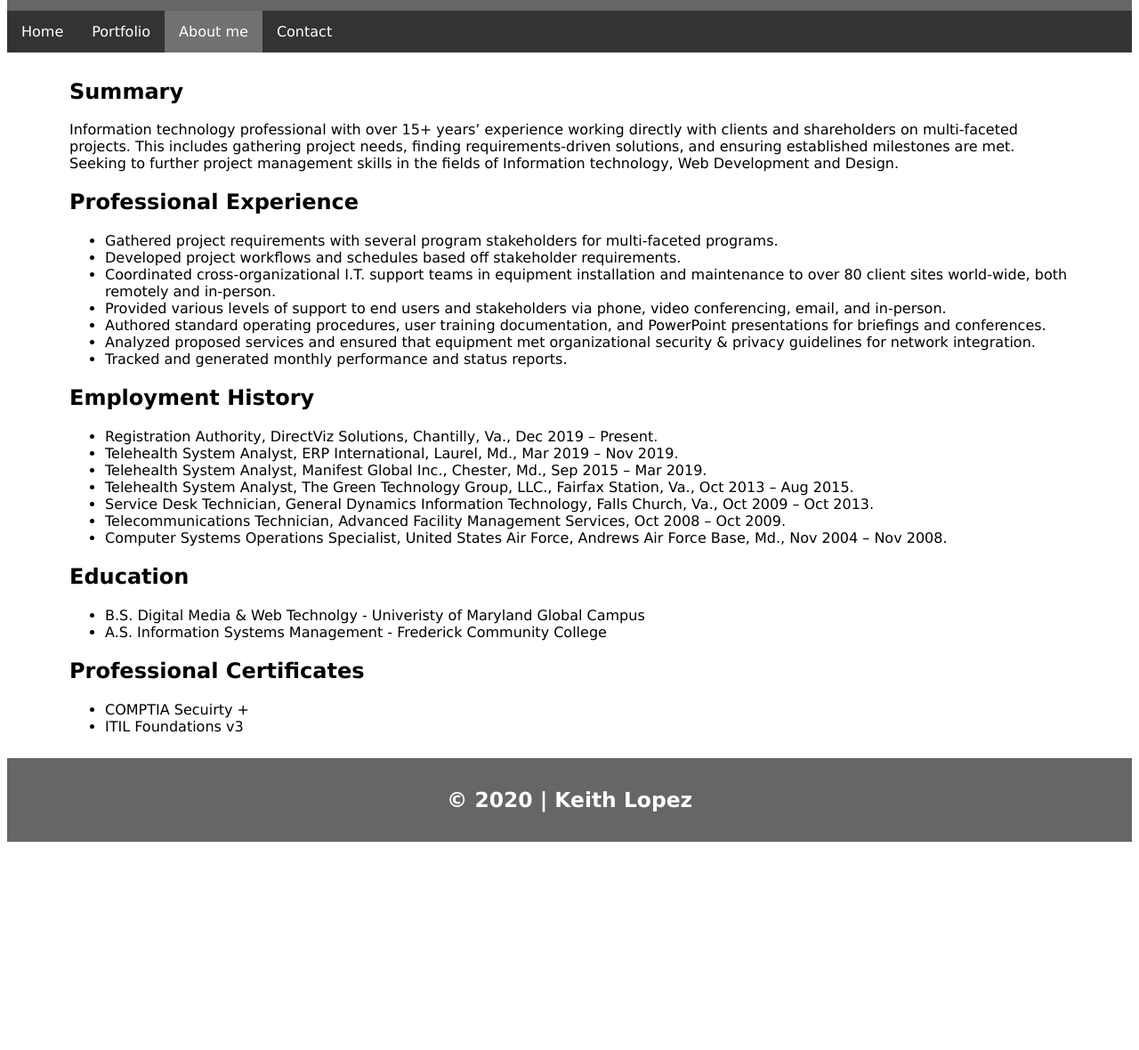
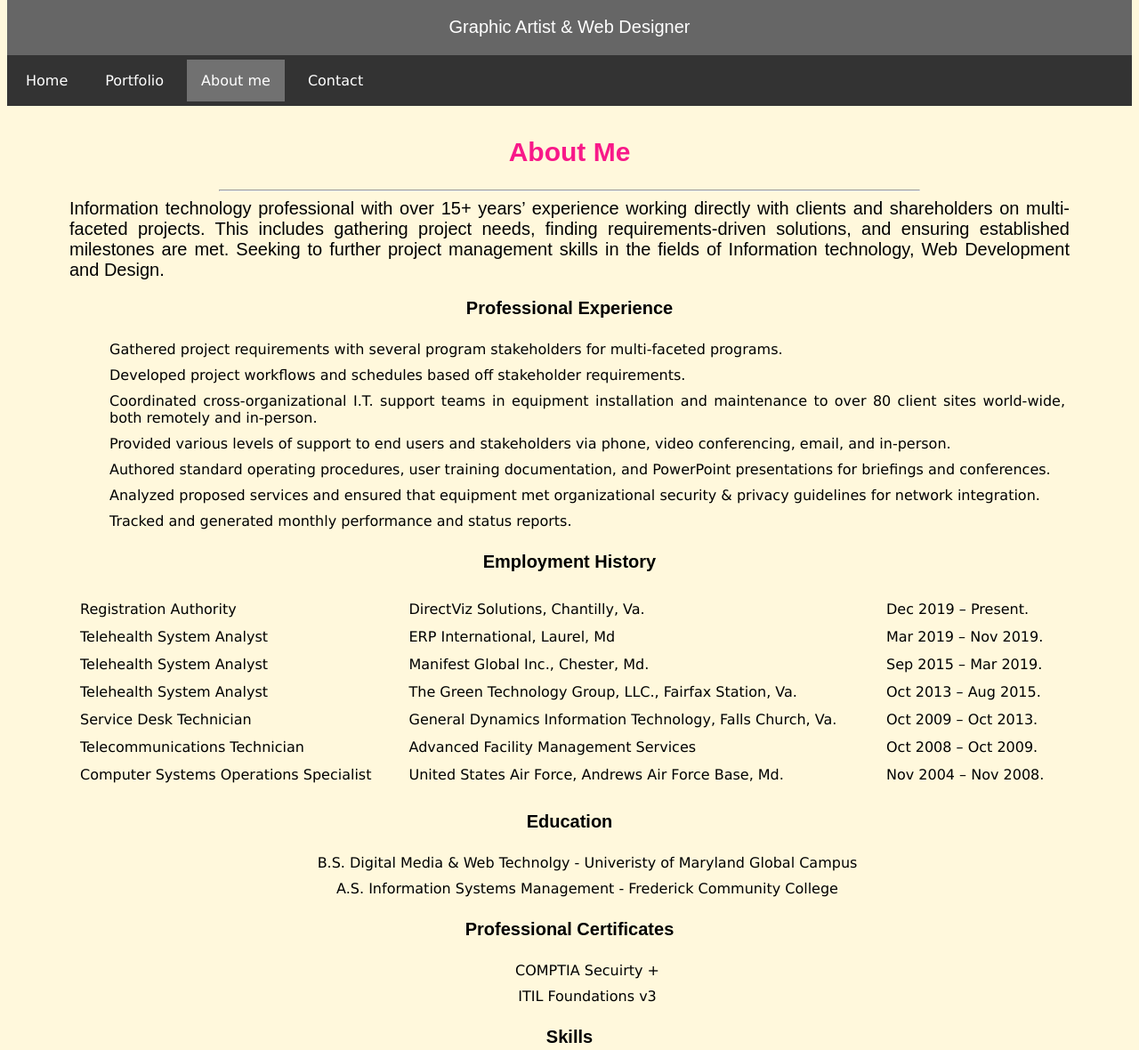
Before and after one commit to keithlpz4/CMST385, a plain HTML site: page project4/aboutme.html in a window 1280 px wide. Shown: the part 180-1360 px from the top of the page at 89% size. Before the commit the page ends 1126 px from the top, so only its background shows below. Drawn offline with Linux system fonts and the light colour scheme.

Commit message:
Add files via upload

```diff
--- a/project4/aboutme.html
+++ b/project4/aboutme.html
@@ -9,7 +9,7 @@
 <body>
     <header>
         <h1>Keith Lopez</h1>
-        <p>Graphic Artist & Web Designer</p>
+        <p id="headerText">Graphic Artist & Web Designer</p>
             <!--add later<canvas id="myCanvas"></canvas>-->
     </header>
     <nav>
@@ -31,11 +31,12 @@
     <div class="wrapper">
         <article>
             <div class = resume>
-                <h2>Summary</h2>
-                <p>Information technology professional with over 15+ years’ experience working directly with clients and shareholders on multi-faceted projects.
+                <h2>About Me</h2>
+                <hr />
+                <p style="text-align: justify;">Information technology professional with over 15+ years’ experience working directly with clients and shareholders on multi-faceted projects.
                 This includes gathering project needs, finding requirements-driven solutions, and ensuring established milestones are met. Seeking to further project management skills in the fields of Information technology, Web Development and Design.</p>
-                <h2>Professional Experience</h2>
-                <ul>
+                <h3>Professional Experience</h3>
+                <ol>
                     <li>Gathered project requirements with several program stakeholders for multi-faceted programs.</li>
                     <li>Developed project workflows and schedules based off stakeholder requirements.</li>
                     <li>Coordinated cross-organizational I.T. support teams in equipment installation and maintenance to over 80 client sites world-wide, both remotely and in-person.</li>
@@ -43,28 +44,75 @@
                     <li>Authored standard operating procedures, user training documentation, and PowerPoint presentations for briefings and conferences.</li>
                     <li>Analyzed proposed services and ensured that equipment met organizational security & privacy guidelines for network integration.</li>
                     <li>Tracked and generated monthly performance and status reports.</li>
-                </ul>
-                <h2>Employment History</h2>
-                <ul>
-                    <li>Registration Authority, DirectViz Solutions, Chantilly, Va., Dec 2019 – Present.</li>
-                    <li>Telehealth System Analyst, ERP International, Laurel, Md., Mar 2019 – Nov 2019.</li>
-                    <li>Telehealth System Analyst, Manifest Global Inc., Chester, Md., Sep 2015 – Mar 2019.</li>
-                    <li>Telehealth System Analyst, The Green Technology Group, LLC., Fairfax Station, Va., Oct 2013 – Aug 2015.</li>
-                    <li>Service Desk Technician, General Dynamics Information Technology, Falls Church, Va., Oct 2009 – Oct 2013.</li>
-                    <li>Telecommunications Technician, Advanced Facility Management Services, Oct 2008 – Oct 2009.</li>
-                    <li>Computer Systems Operations Specialist, United States Air Force, Andrews Air Force Base, Md., Nov 2004 – Nov 2008.</li>
-                </ul>
-                <h2>Education</h2>
+                </ol>
+                <h3>Employment History</h3>
+                <table style="text-align: justify;">
+                    <tr>
+                        <td>Registration Authority </td>
+                        <td>DirectViz Solutions, Chantilly, Va.</td>
+                        <td> Dec 2019 – Present.</td>
+                    </tr>
+                    <tr>
+                        <td>Telehealth System Analyst </td>
+                        <td>ERP International, Laurel, Md</td>
+                        <td>Mar 2019 – Nov 2019.</td>
+                    </tr>
+                    <tr>
+                        <td>Telehealth System Analyst </td>
+                        <td>Manifest Global Inc., Chester, Md.</td>
+                        <td>Sep 2015 – Mar 2019.</td>
+                    </tr>
+                    <tr>
+                        <td>Telehealth System Analyst </td>
+                        <td> The Green Technology Group, LLC., Fairfax Station, Va.</td>
+                        <td>Oct 2013 – Aug 2015.</td>
+                    </tr>
+                    <tr>
+                        <td>Service Desk Technician</td>
+                        <td>General Dynamics Information Technology, Falls Church, Va.</td>
+                        <td>Oct 2009 – Oct 2013.</td>
+                    </tr>
+                    <tr>
+                        <td>Telecommunications Technician </td>
+                        <td>Advanced Facility Management Services</td>
+                        <td>Oct 2008 – Oct 2009.</td>
+                    </tr>
+                    <tr>
+                        <td>Computer Systems Operations Specialist </td>
+                        <td>United States Air Force, Andrews Air Force Base, Md.</td>
+                        <td>Nov 2004 – Nov 2008.</td>
+                    </tr>
+                </table>
+                <h3>Education</h3>
                 <ul>
                     <li>B.S. Digital Media & Web Technolgy - Univeristy of Maryland Global Campus</li>
                     <li>A.S. Information Systems Management - Frederick Community College</li>
                 </ul>
-                <h2>Professional Certificates</h2>
+                <h3>Professional Certificates</h3>
                 <ul>
                     <li>COMPTIA Secuirty +</li>
                     <li>ITIL Foundations v3</li>
                 </ul>
             </div>
+            <h3>Skills</h3>
+            <table>
+                <tr>
+                    <th>Graphic Art</th>
+                    <th>Web Deisgn</th>
+                </tr>
+                <tr>
+                    <td>Aobe Photoshop</td>
+                    <td>HTML 5</td>
+                </tr>
+                <tr>
+                    <td>Adobe inDesign</td>
+                    <td>CSS</td>
+                </tr>
+                <tr>
+                    <td>Adobe Illustrator</td>
+                    <td>JavaScript</td>
+                </tr>
+            </table>
         </article>
     </div>
     <footer>
--- a/project4/css/style.css
+++ b/project4/css/style.css
@@ -1,15 +1,40 @@
 html, body{
     height: 100%;
 	font-family: Verdana, Arial, Helvetica, sans-serif;
+    background-color: cornsilk;
 }
+/*Class requirements*/
+h1{
+    color: red;
+    font-family: Impact, Haettenschweiler, 'Arial Narrow Bold', sans-serif;
+    text-align: center;
+    font-size: 60px;
+    -webkit-text-stroke: 2px #FFFFFF;
+}
+h2{
+    color: #f81989;
+    font-family: arial;
+    text-align: center;
+    font-size: 30px;
+}
+p{
+    color: black;
+    font-family: sans-serif;
+    font-size: 20px;
+    margin: auto;
+    text-align: center;
+}
+
 /*header*/
 header {
 	display: block;
 	background-color: #666;
 	padding: 20px;
-	text-align: center;
-	font-size:20px;
-	color: white;
+}
+#headerText{
+    font-size: 20px;
+    color: white;
+    text-align: center;
 }
 /*Navigation dropdown menu*/
 nav{
@@ -89,13 +114,13 @@ li a:hover:not(.active){
 }
 .text{
     color: black;
-    font-size: 15px;
+    font-size: 20px;
     padding: 8px 12px;
     position: absolute;
     bottom: 8px;
     width: 100%;
     text-align: center;
-    background-color: white;
+    background-color: cornsilk;
 }
 .numbertext{
     color: #f2f2f2;
@@ -151,7 +176,7 @@ article .imgDesc{
     padding: 15px;
     text-align: center;
 }
-/*social media icons*/
+/*social media icons Contact*/
 .fa {
     padding: 20px;
     font-size: 30px;
@@ -172,8 +197,38 @@ article .imgDesc{
     color: white;
 }
 /*about me*/
-
-
+h3{
+    font-family: arial;
+    text-align: center;
+    font-size: 20px;
+}
+hr{
+    width:70%;
+    margin-left: auto;
+    margin-right: auto;
+}
+ol{
+    text-align: justify;
+    list-style-type: none;
+}
+ul {
+    text-align: center;
+    list-style-type: none;
+}
+body li{
+    padding: 5px;
+}
+table {
+    width: 100%;
+    text-align: center;
+    padding: 5px;
+}
+table th{
+    padding: 5px;
+}
+table td{
+    padding: 5px;
+}
 /*footer*/
 footer {
 	background-color: #666;
```
Also changed, not shown: project4/contact.html (+7 -2 lines), project4/illustrations.html (+2 -1 lines), project4/index.html (+4 -4 lines), project4/portfolio.html (+4 -4 lines), project4/publishedworks.html (+1 -1 lines), project4/webdesign.html (+3 -3 lines), project4/imgs/Daftpunklogo2.gif (added), project4/imgs/PROJECT1_KEITH_LOPEZ.gif (added), project4/imgs/griffinsfirstday-cover.gif (added), project4/imgs/project2_keith_lopez_Page_1.gif (added).
